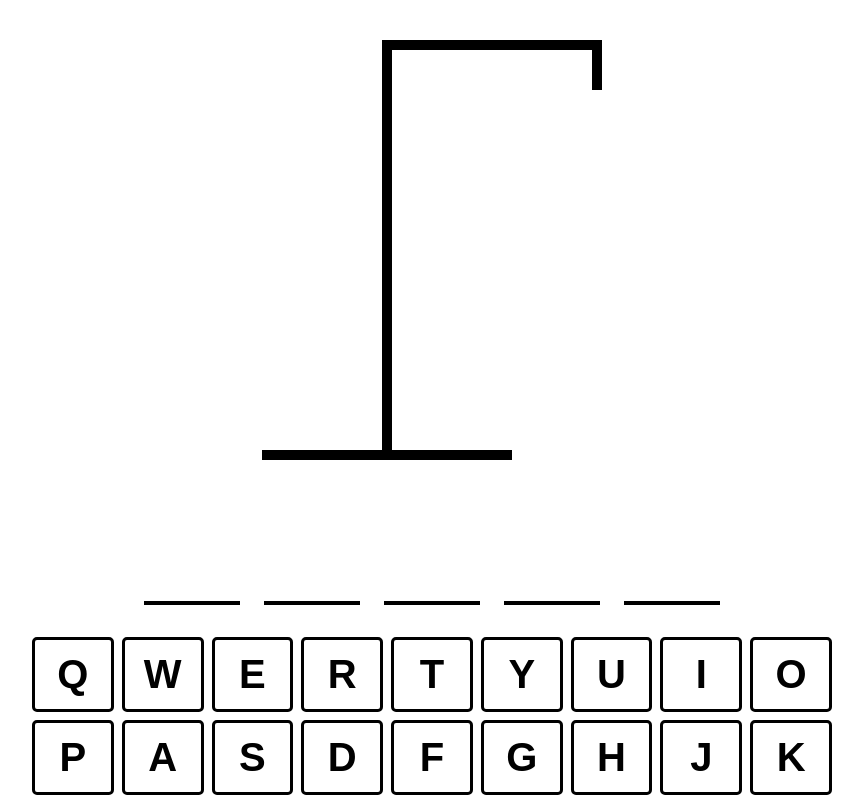
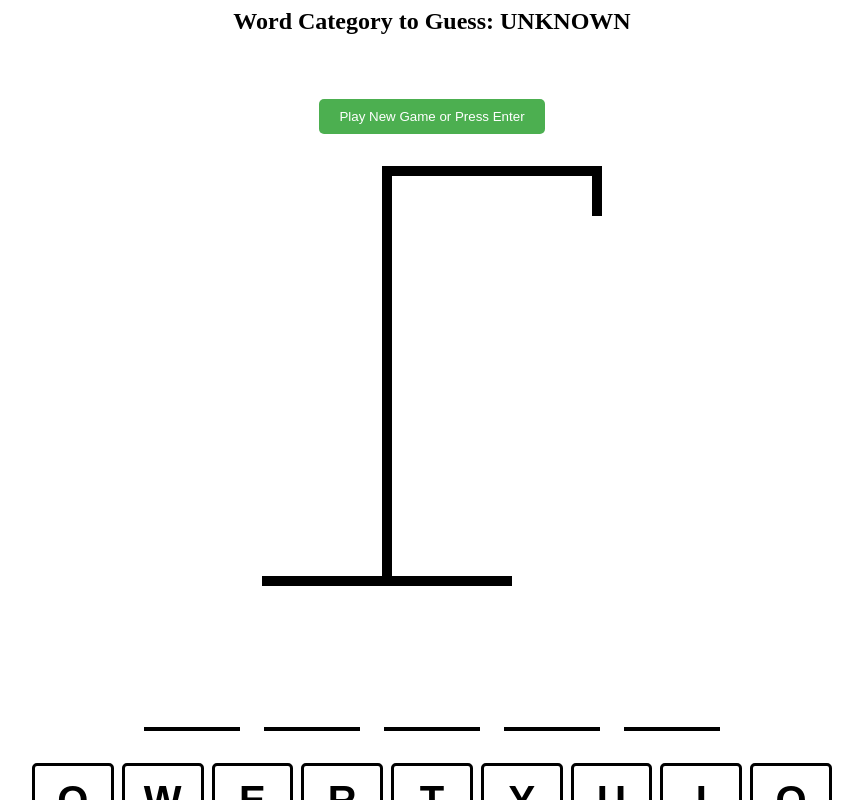
Before and after one commit to fpborges/hangman-game, a React (Vite) app: page / in a window 1280 px wide. Shown: the top 800 px of the page, without its empty margins (208-1071 px from the left). Built offline with nearby package versions, Linux system fonts and the light colour scheme.

Commit message:
feat: add word categories and new game button

```diff
--- a/src/App.tsx
+++ b/src/App.tsx
@@ -1,20 +1,30 @@
 import { useState, useEffect, useCallback } from "react";
-import words from "./wordList.json";
+import wordCategoriesList from "./wordCategoriesList.json";
+import type { WordCategories } from "./types";
 import ForcaDrawing from "./components/ForcaDrawing";
 import ForcaWord from "./components/ForcaWord";
 import ForcaKeyboard from "./components/ForcaKeyboard";
 import "./App.css";
 
-function getWord() {
-	const randomIndex = Math.floor(Math.random() * words.length);
-	return words[randomIndex].toUpperCase();
+type Categories = keyof WordCategories;
+
+function getWordAndCategory() {
+	const categories = wordCategoriesList as WordCategories;
+	const allWords = Object.values(categories).flat();
+	const randomIndex = Math.floor(Math.random() * allWords.length);
+	const randomWord = allWords[randomIndex].toUpperCase();
+
+	const categoryKeys = Object.keys(categories) as Categories[];
+	const category = categoryKeys.find((cat) =>
+		categories[cat].includes(randomWord.toLowerCase())
+	);
+
+	return { word: randomWord, category: category };
 }
 
 function App() {
-	// Estado para a palavra a ser adivinhada
-	const [wordToGuess, setWordToGuess] = useState(() => {
-		// Seleciona uma palavra aleatória da lista
-		return getWord();
+	const [{ word: wordToGuess, category }, setGameState] = useState(() => {
+		return getWordAndCategory();
 	});
 
 	const [guessedLetters, setGuessedLetters] = useState<string[]>([]);
@@ -61,7 +71,7 @@ function App() {
 			if (key !== "Enter") return;
 			e.preventDefault();
 			setGuessedLetters([]);
-			setWordToGuess(getWord());
+			setGameState(getWordAndCategory());
 		};
 		document.addEventListener("keypress", handler);
 
@@ -83,9 +93,35 @@ function App() {
 					alignItems: "center",
 				}}
 			>
+				{!isWinner && (
+					<div
+						className="wordCategory"
+						style={{ fontSize: "1.5rem", fontWeight: "bold" }}
+					>
+						Word Category to Guess: {category?.toUpperCase() || "UNKNOWN"}
+					</div>
+				)}
 				<div style={{ fontSize: "2rem", textAlign: "center" }}>
 					{isWinner && "Parabéns! Você ganhou!"}
 					{isLoser && `Que pena! A palavra era: ${wordToGuess}`}
+				</div>
+				<div style={{ fontSize: "1.5rem", textAlign: "center" }}>
+					<button
+						style={{
+							backgroundColor: "#4CAF50",
+							color: "white",
+							padding: "10px 20px",
+							border: "none",
+							borderRadius: "5px",
+							cursor: "pointer",
+						}}
+						onClick={() => {
+							setGuessedLetters([]);
+							setGameState(getWordAndCategory());
+						}}
+					>
+						Play New Game or Press Enter
+					</button>
 				</div>
 				<ForcaDrawing numberOfGuesses={incorrectLetters.length} />
 				<ForcaWord
```
